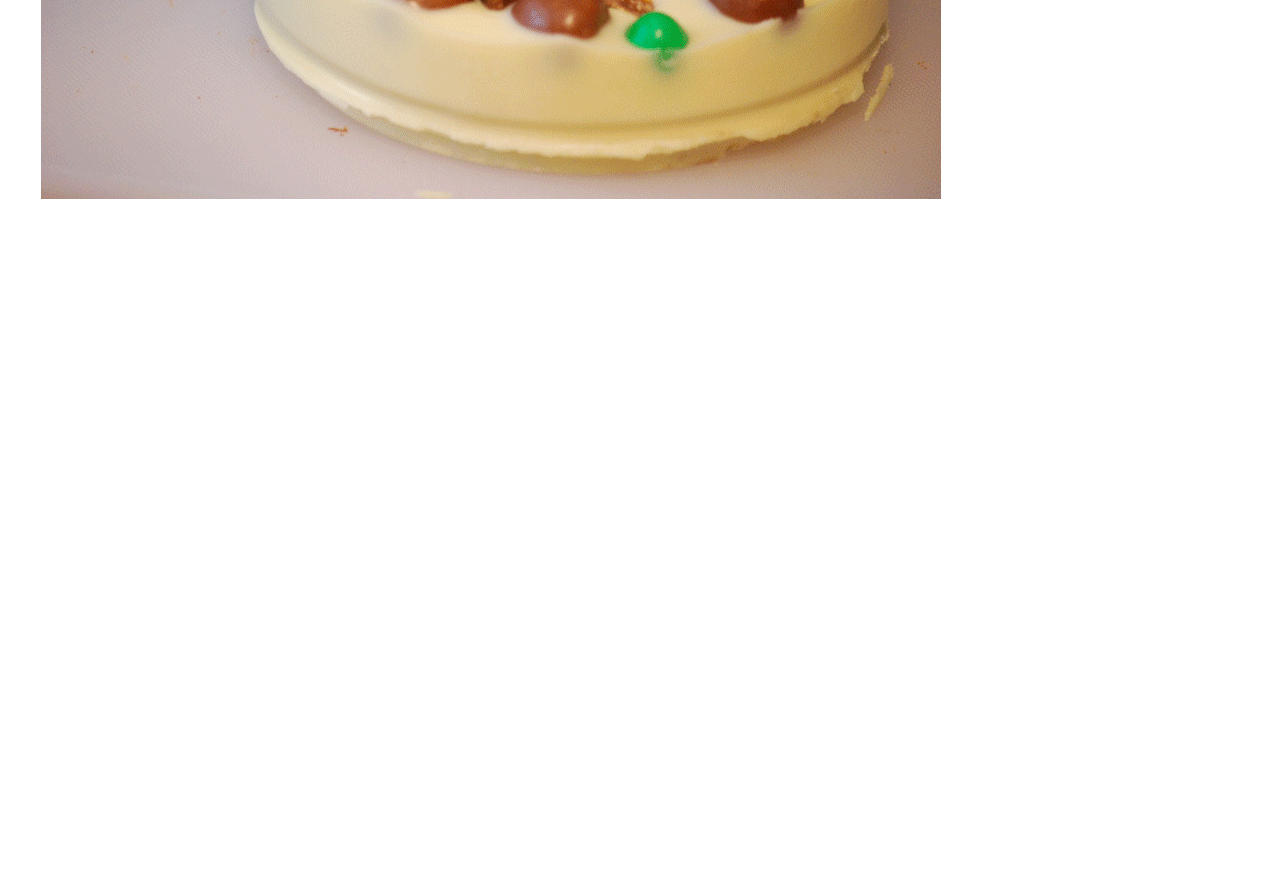
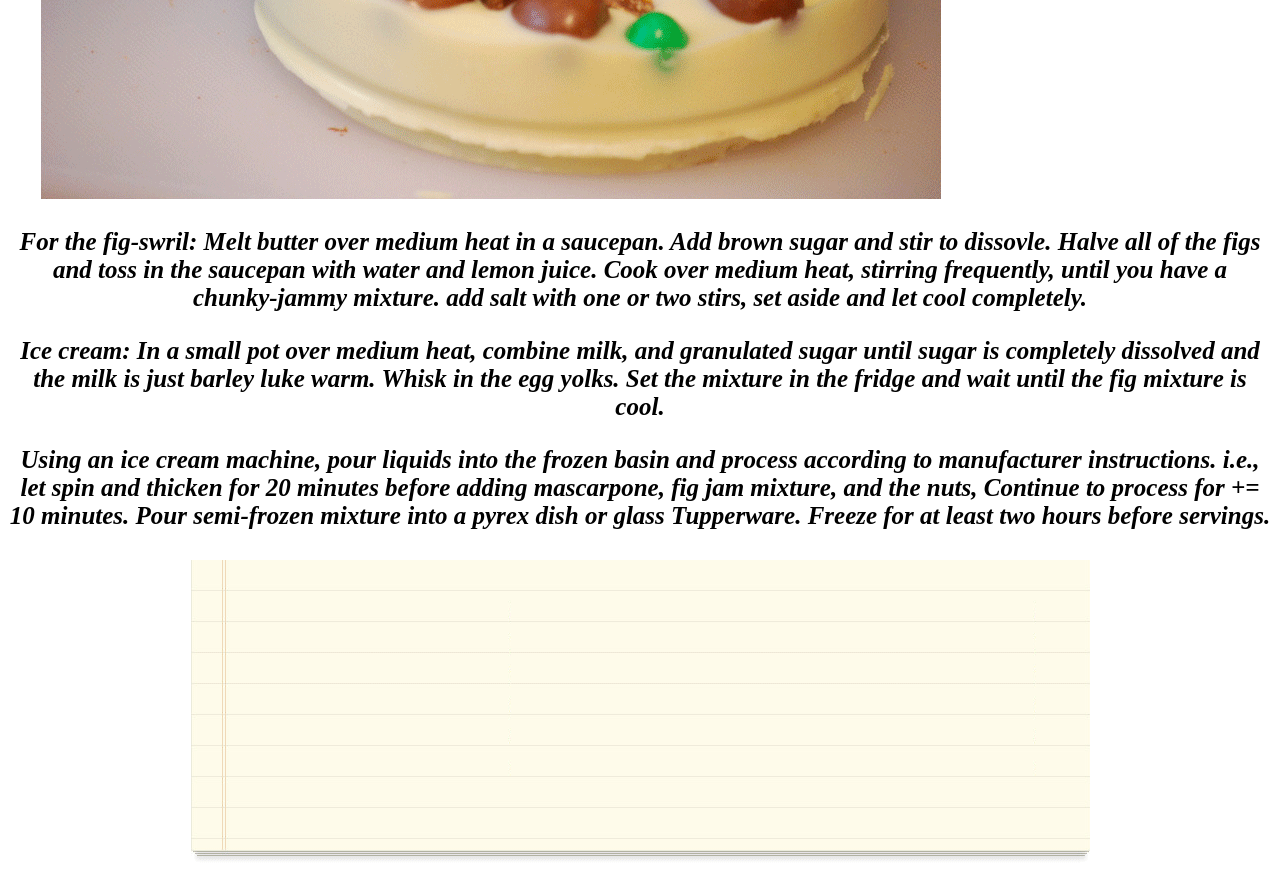
Before and after one commit to kimbrow1/chocolate-pizza, a plain HTML site: page index.html in a window 1280 px wide. Shown: the part 500-1382 px from the top of the page. Before the commit the page ends 800 px from the top, so only its background shows below. Drawn offline with Linux system fonts and the light colour scheme.

Commit message:
newupdates

```diff
--- a/css/styles.css
+++ b/css/styles.css
@@ -7,3 +7,21 @@
 #mid-img {
     text-align: center;
 }
+
+#mid-h {
+    margin: 0px;
+    flex-wrap: wrap;
+    text-align: left;
+}
+
+#list {
+   margin: 5px;
+
+}
+
+p {
+    text-align: center;
+    font-size: 25px;
+    font-weight: bold;
+    font-style: italic;
+}
--- a/index.html
+++ b/index.html
@@ -5,14 +5,11 @@
     <meta http-equiv="X-UA-Compatible" content="IE=edge">
     <meta name="viewport" content="width=device-width, initial-scale=1.0">
     <link rel="stylesheet" href="/css/styles.css">
-
 <body>
-
        <header>
         <h1 id="head-1" > <img src="./img/logo.png" > Delicious
        </header>
     <main>
-
         <div id="header-i" >
             <img src="./img/fb-icon.png" alt="Facebook">
             <img src="./img/twit-icon.png" alt="Twitter">
@@ -24,15 +21,19 @@
             <img src="./img/rss-icon.png" alt="Rss">
             <img src="img/mail-icon.png" alt="mail">
         </div>
-
         <div id="mid-img">
             <img src="./img/choco-pizza.png" alt="">
-
+            <p>For the fig-swril: Melt butter over medium heat in a saucepan. Add brown sugar and stir to dissovle. Halve all of the figs and toss in the saucepan with water and lemon juice. Cook over medium heat, stirring frequently, until you have a chunky-jammy mixture. add salt with one or two stirs, set aside and let cool completely.
+            </p>
+            <p>
+                Ice cream: In a small pot over medium heat, combine milk, and granulated sugar until sugar is completely dissolved and the milk is just barley luke warm. Whisk in the egg yolks. Set the mixture in the fridge and wait until the fig mixture is cool.
+            </p>
+            <p>
+                Using an ice cream machine, pour liquids into the frozen basin and process according to manufacturer instructions. i.e., let spin and thicken for 20 minutes before adding mascarpone, fig jam mixture, and the nuts, Continue to process for += 10 minutes. Pour semi-frozen mixture into a pyrex dish or glass Tupperware. Freeze for at least two hours before servings.
+            </p>
+            <img id="list" src="./img/list-bg.png" alt="">
         </div>
-
     </main>
-
-
     <script src="app.js"> </script>
 </body>
 </html>
```
